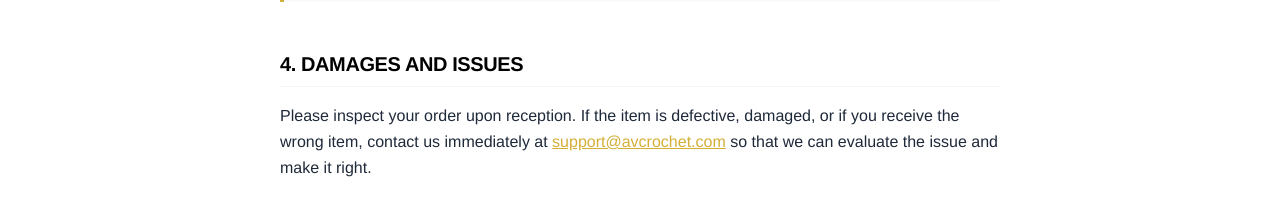
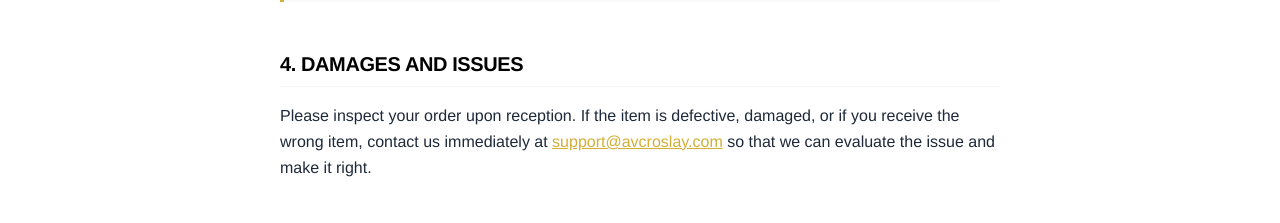
Before and after one commit to Roylouis-web/avcrochet, a Vue app: page /refund-policy in a window 1280 px wide. Shown: the part 1040-1263 px from the top of the page. Built offline with nearby package versions, Linux system fonts and the light colour scheme; no server answers.

Commit message:
More features added

```diff
--- a/src/components/RefundPolicy.vue
+++ b/src/components/RefundPolicy.vue
@@ -62,7 +62,7 @@
                 <p>
                     Please inspect your order upon reception. If the item is defective, damaged, or if you receive
                     the wrong item, contact us immediately at
-                    <a href="mailto:support@avcrochet.com" class="text-[#D4AF37] underline">support@avcrochet.com</a>
+                    <a href="mailto:support@avcrochet.com" class="text-[#D4AF37] underline">support@avcroslay.com</a>
                     so that we can evaluate the issue and make it right.
                 </p>
             </section>
```
